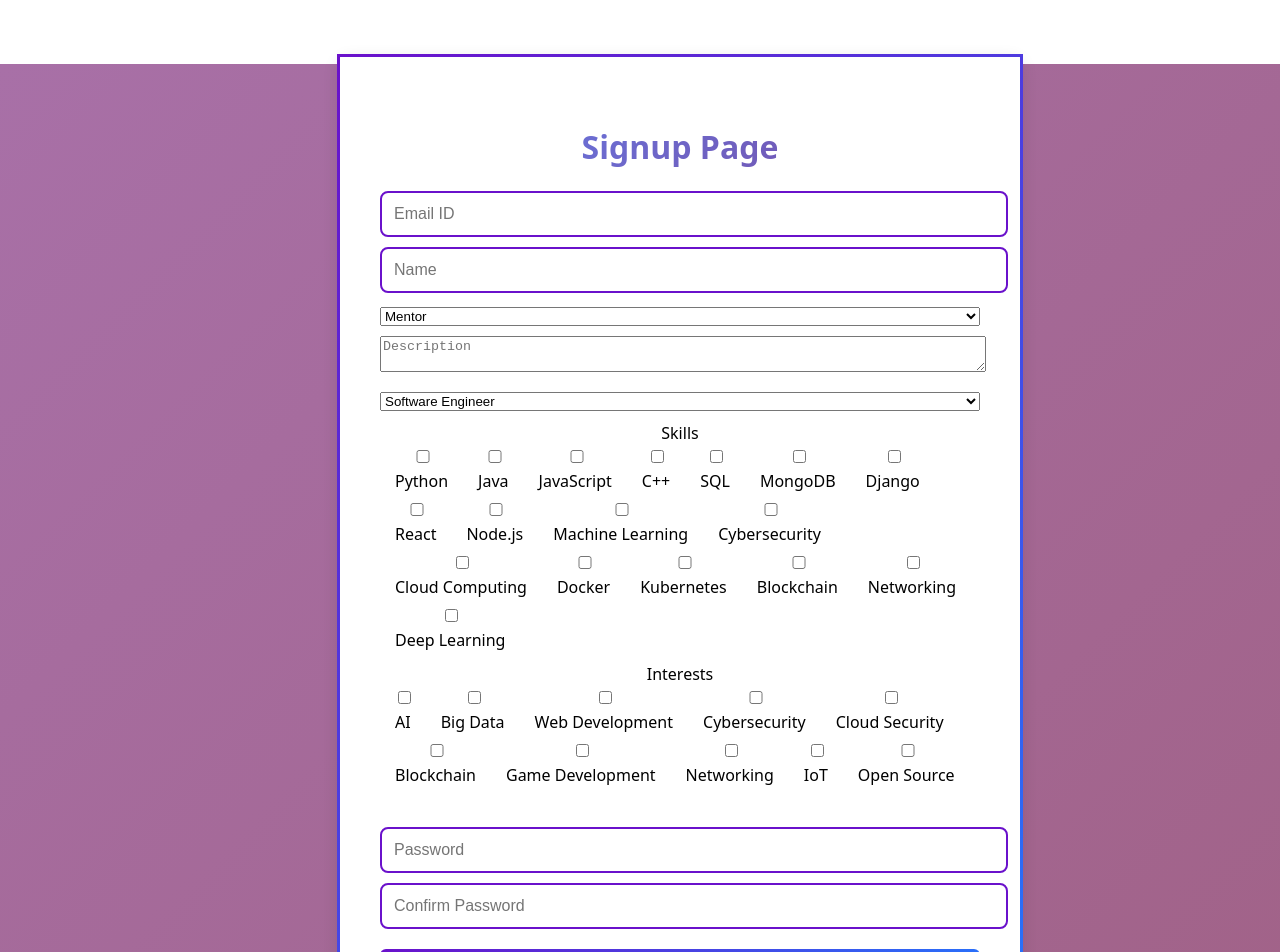
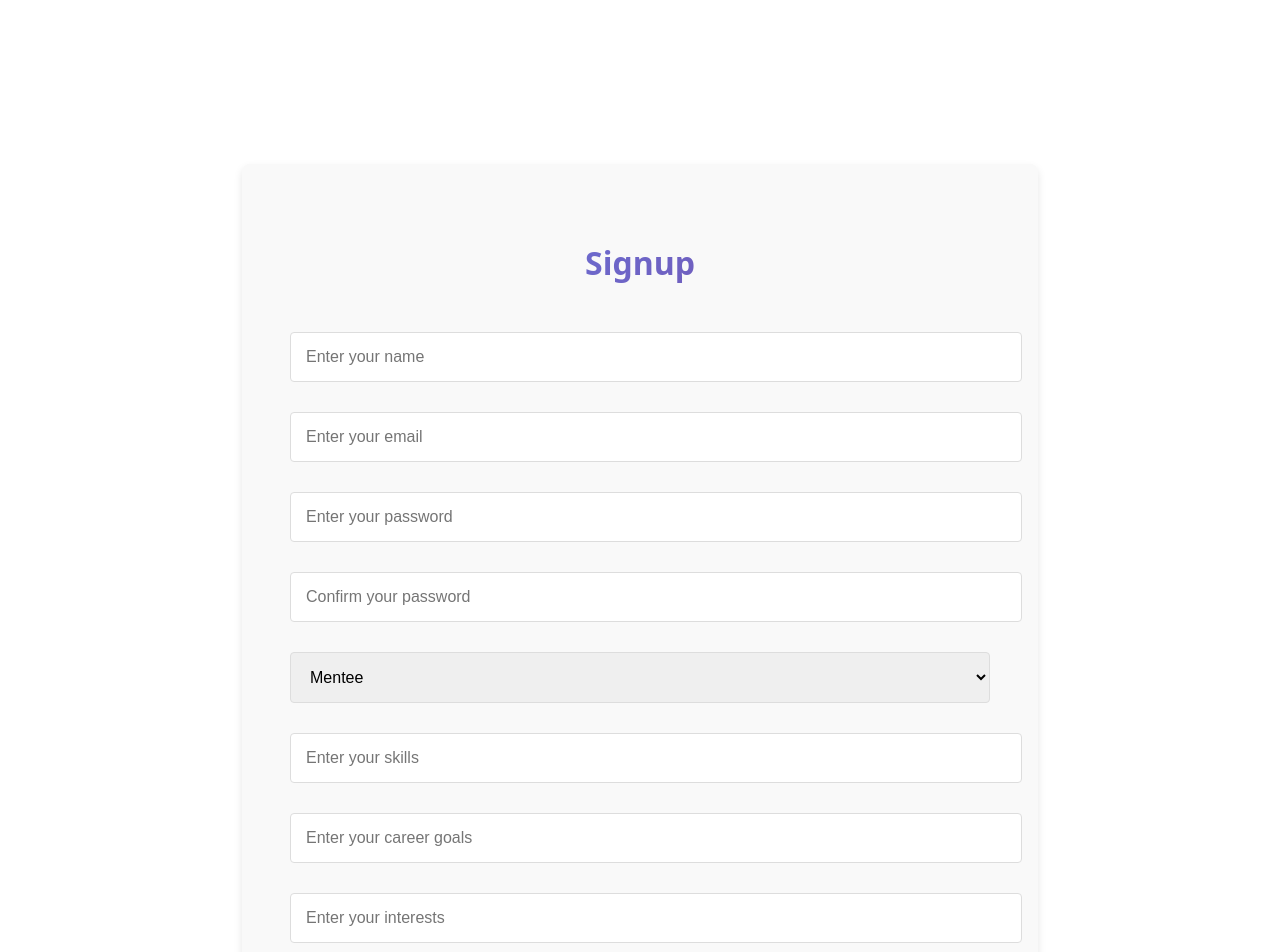
Before and after one commit to sathya2809/GBS-Diversity, a React (Vite) app in the folder Client/: page /signup in a window 1280 px wide. Shown: the top 952 px of the page. Built offline with nearby package versions, Linux system fonts and the light colour scheme.

Commit message:
login signup

```diff
--- a/Client/src/Pages/Auth/Signup.jsx
+++ b/Client/src/Pages/Auth/Signup.jsx
@@ -1,123 +1,103 @@
-import React, { useState, useEffect } from 'react';
+import React, { useState } from 'react';
+import { useNavigate, Link } from 'react-router-dom';
+import { useDispatch } from 'react-redux';
+import '../../Styles/Auth.css';
 
 const Signup = () => {
-    const careerGoals = [
-        "Software Engineer", "Data Scientist", "Cloud Architect", "AI Engineer",
-        "Cybersecurity Analyst", "Full Stack Developer", "DevOps Engineer",
-        "Machine Learning Engineer", "Product Manager"
-    ];
+  const [username, setUsername] = useState('');
+  const [email, setEmail] = useState('');
+  const [password, setPassword] = useState('');
+  const [confirmPassword, setConfirmPassword] = useState('');
+  const [role, setRole] = useState('mentee');
+  const [skills, setSkills] = useState('');
+  const [careerGoals, setCareerGoals] = useState('');
+  const [interests, setInterests] = useState('');
+  const [description, setDescription] = useState('');
+  const navigate = useNavigate();
+  const dispatch = useDispatch();
 
-    const skills = [
-        "Python", "Java", "JavaScript", "C++", "SQL", "MongoDB", "Django",
-        "React", "Node.js", "Machine Learning", "Cybersecurity", "Cloud Computing",
-        "Docker", "Kubernetes", "Blockchain", "Networking", "Deep Learning"
-    ];
-
-    const interests = [
-        "AI", "Big Data", "Web Development", "Cybersecurity", "Cloud Security",
-        "Blockchain", "Game Development", "Networking", "IoT", "Open Source"
-    ];
-
-    const [selectedSkills, setSelectedSkills] = useState([]);
-    const [selectedInterests, setSelectedInterests] = useState([]);
-
-    const handleSkillToggle = (skill) => {
-        setSelectedSkills(prevSkills =>
-            prevSkills.includes(skill)
-                ? prevSkills.filter(s => s !== skill)
-                : [...prevSkills, skill]
-        );
+  const handleSignup = (e) => {
+    e.preventDefault();
+    if (password !== confirmPassword) {
+      alert('Passwords do not match!');
+      return;
+    }
+    if (!username || !email || !password || !confirmPassword || !skills || !careerGoals || !interests || !description) {
+      alert('Please fill in all fields!');
+      return;
+    }
+    const signupData = { username, email, password, role, skills, careerGoals, interests, description };
+    // dispatch(signup(signupData, navigate)); // Remove this line if not implementing server-side
   };
 
-    const handleInterestToggle = (interest) => {
-        setSelectedInterests(prevInterests =>
-            prevInterests.includes(interest)
-                ? prevInterests.filter(i => i !== interest)
-                : [...prevInterests, interest]
-        );
-    };
-
-    useEffect(() => {
-        const handleScroll = () => {
-            const authContainer = document.querySelector('.auth-container');
-            authContainer.style.backgroundColor = window.scrollY > 100 ? 'white' : '#e0f7fa';
-        };
-        window.addEventListener('scroll', handleScroll);
-        return () => window.removeEventListener('scroll', handleScroll);
-    }, []);
-
   return (
-        <div className="auth-container" style={{ background: 'linear-gradient(135deg,rgb(168, 112, 167) 0%,rgb(161, 98, 135) 100%)', padding: '80px 40px', height: '100vh', display: 'flex', justifyContent: 'center', alignItems: 'center' }}>
-            <div className="form-card" style={{
-                backgroundColor: 'white',
-                padding: '40px',
-                borderRadius: '12px',
-                boxShadow: '0 4px 15px rgba(0, 0, 0, 0.1)',
-                border: '3px solid',
-                borderImage: 'linear-gradient(135deg, #6a11cb, #2575fc) 1',
-                width: '70%',
-                maxWidth: '600px'
-            }}>
-                <h2 className="form-title">Signup Page</h2>
-
-                <input type="email" placeholder="Email ID" style={{ width: '100%', marginBottom: '10px' }} />
-                <input type="text" placeholder="Name" style={{ width: '100%', marginBottom: '10px' }} />
-
-                <select style={{ width: '100%', marginBottom: '10px' }}>
-                    <option>Mentor</option>
-                    <option>Mentee</option>
+    <div className="auth-container">
+      <h2>Signup</h2>
+      <form onSubmit={handleSignup}>
+        <input
+          type="text"
+          placeholder="Enter your name"
+          value={username}
+          onChange={(e) => setUsername(e.target.value)}
+          required
+        />
+        <input
+          type="email"
+          placeholder="Enter your email"
+          value={email}
+          onChange={(e) => setEmail(e.target.value)}
+          required
+        />
+        <input
+          type="password"
+          placeholder="Enter your password"
+          value={password}
+          onChange={(e) => setPassword(e.target.value)}
+          required
+        />
+        <input
+          type="password"
+          placeholder="Confirm your password"
+          value={confirmPassword}
+          onChange={(e) => setConfirmPassword(e.target.value)}
+          required
+        />
+        <select value={role} onChange={(e) => setRole(e.target.value)} required>
+          <option value="mentee">Mentee</option>
+          <option value="mentor">Mentor</option>
         </select>
-
-                <textarea placeholder="Description" style={{ width: '100%', marginBottom: '10px' }}></textarea>
-
-                <select style={{ width: '100%', marginBottom: '10px' }}>
-                    {careerGoals.map(goal => (
-                        <option key={goal}>{goal}</option>
-                    ))}
-                </select>
-
-                <div className="section-title">Skills</div>
-                <div className="check-box" style={{ display: 'flex', flexWrap: 'wrap', gap: '5px', marginBottom: '10px' }}>
-                    {skills.map(skill => (
-                        <div key={skill}>
         <input
-                                type="checkbox"
-                                id={skill}
-                                checked={selectedSkills.includes(skill)}
-                                onChange={() => handleSkillToggle(skill)}
+          type="text"
+          placeholder="Enter your skills"
+          value={skills}
+          onChange={(e) => setSkills(e.target.value)}
+          required
         />
-                            <label htmlFor={skill} style={{ marginLeft: '5px',color:'black' }}>{skill}</label>
-                        </div>
-                    ))}
-                </div>
-
-                <div className="section-title">Interests</div>
-                <div style={{ display: 'flex', flexWrap: 'wrap', gap: '5px', marginBottom: '40px' }}>
-                    {interests.map(interest => (
-                        <div key={interest}>
         <input
-                                type="checkbox"
-                                id={interest}
-                                checked={selectedInterests.includes(interest)}
-                                onChange={() => handleInterestToggle(interest)}
+          type="text"
+          placeholder="Enter your career goals"
+          value={careerGoals}
+          onChange={(e) => setCareerGoals(e.target.value)}
+          required
         />
-                            <label htmlFor={interest} style={{ marginLeft: '5px', color: 'black' }}>{interest}</label>
-                        </div>
-                    ))}
-                </div>
-
-                <input type="password" placeholder="Password" style={{ width: '100%', marginBottom: '10px' }} />
-                <input type="password" placeholder="Confirm Password" style={{ width: '100%', marginBottom: '20px' }} />
-
-                <button style={{
-                    width: '100%',
-                    background: 'linear-gradient(135deg, #6a11cb 0%, #2575fc 100%)',
-                    color: 'white',
-                    padding: '10px 0',
-                    border: 'none',
-                    borderRadius: '6px'
-                }}>Signup</button>
-            </div>
+        <input
+          type="text"
+          placeholder="Enter your interests"
+          value={interests}
+          onChange={(e) => setInterests(e.target.value)}
+          required
+        />
+        <textarea
+          className="description"
+          placeholder="Enter a description"
+          value={description}
+          onChange={(e) => setDescription(e.target.value)}
+          required
+        />
+        <button type="submit">Signup</button>
+      </form>
+      <p>or</p>
+      <p>Already have an account? <Link to="/login">Login</Link></p>
     </div>
   );
 };
--- a/Client/src/Styles/Auth.css
+++ b/Client/src/Styles/Auth.css
@@ -1,43 +1,31 @@
 .auth-container {
-  display: flex;
-  height: 100vh;
-  width: 100%;
-  background: linear-gradient(135deg, #bd75bb, #f17eae);
-  align-items: center;
-  justify-content: center;
+  max-width: 700px; /* Increase width */
+  margin: 100px auto;
+  padding: 3rem; /* Increase padding */
+  box-shadow: 0 4px 8px rgba(0, 0, 0, 0.1);
+  border-radius: 8px;
+  background-color: #f9f9f9; /* Light background color */
+  text-align: center;
 }
 
-.auth-container h2 {
-  color: #fff;
-  text-align: center;
-  margin-bottom: 20px;
-  font-size: 2rem;
+h2 {
+  margin-bottom: 30px; /* Increase margin */
+  color: #333;
+  font-size: 2rem; /* Increase font size */
 }
 
-form {
-  background: #ffffff;
-  border-radius: 12px;
-  box-shadow: 0 4px 15px rgba(0, 0, 0, 0.2);
-  padding: 40px;
+input, select, textarea {
   width: 100%;
-  max-width: 360px;
-  display: flex;
-  flex-direction: column;
-  gap: 15px;
+  padding: 15px; /* Increase padding */
+  margin: 15px 0; /* Increase margin */
+  border: 1px solid #ddd;
+  border-radius: 4px;
+  font-size: 1rem; /* Increase font size */
 }
 
-input {
-  width: 100%;
-  padding: 12px;
-  border: 2px solid #6a11cb;
-  border-radius: 8px;
-  outline: none;
-  font-size: 1rem;
-  transition: border 0.3s ease;
-}
-
-input:focus {
-  border-color: #2575fc;
+textarea.description {
+  height: 100px; /* Set a fixed height for the description textarea */
+  resize: vertical; /* Allow vertical resizing */
 }
 
 button {
```
Also changed, not shown: Client/src/Pages/Auth/Login.jsx (line endings or trailing spaces). Lines whose indentation alone changed are shown as unchanged.
